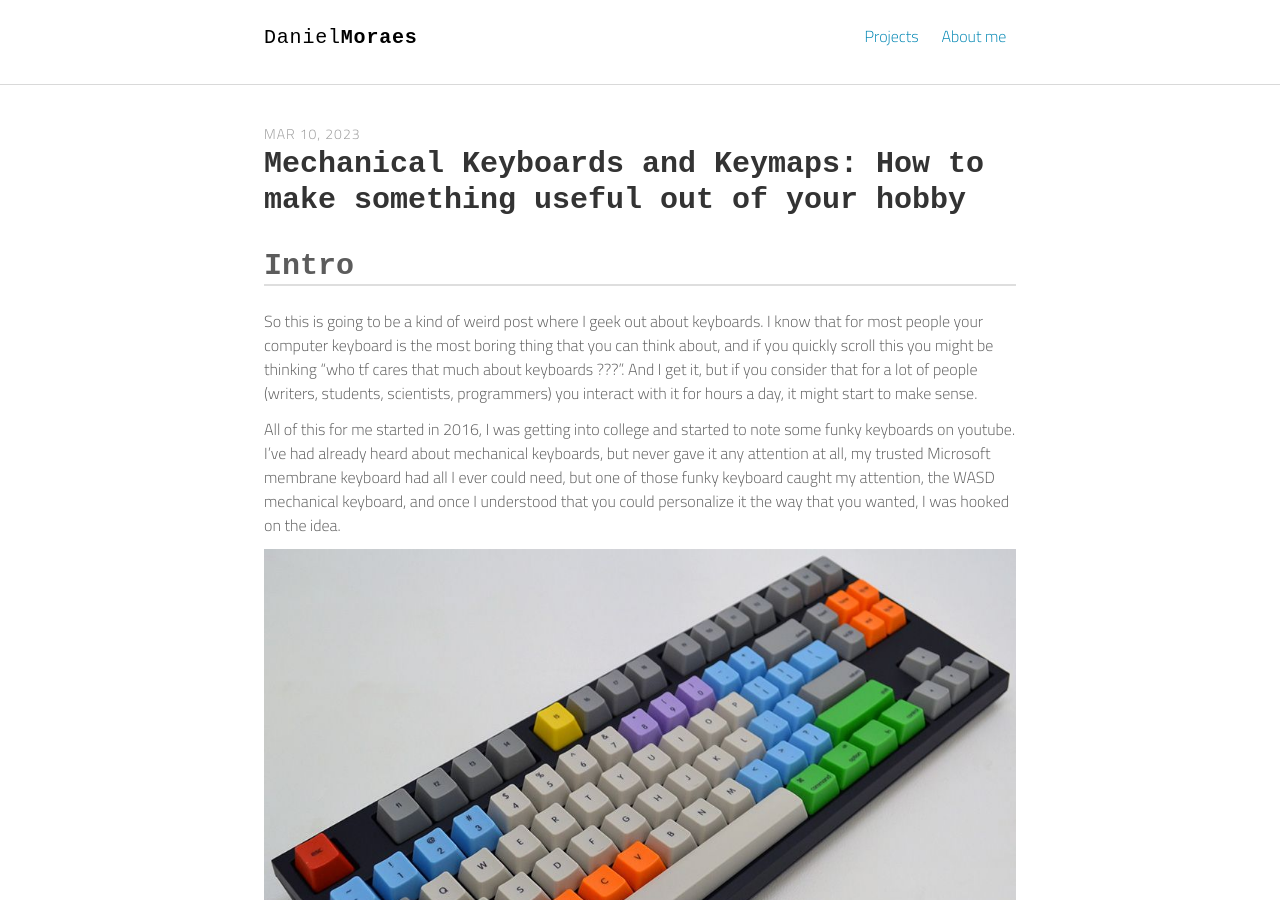
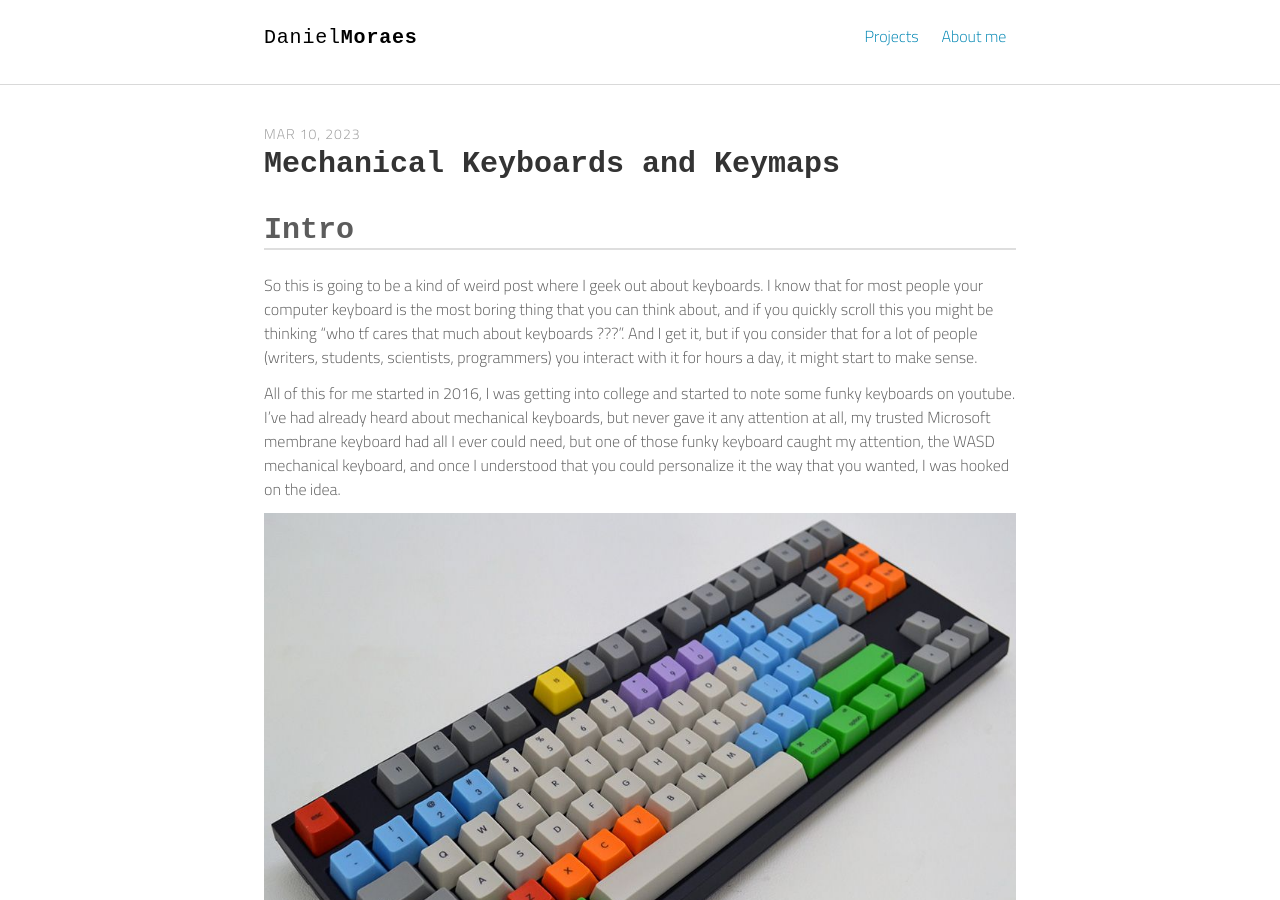
Before and after one commit to danielbibit/danielbibit.github.io, a Jekyll site: the page built from _posts/2023-03-10-keyboard-layers.md, in a window 1280 px wide and 900 px high. Built offline with Jekyll 4.4.1, drawn with Linux system fonts in a browser that asks for light colours; some web fonts are replaced.

Commit message:
Change mechanical keyboards post title

```diff
--- a/_posts/2023-03-10-keyboard-layers.md
+++ b/_posts/2023-03-10-keyboard-layers.md
@@ -1,6 +1,6 @@
 ---
 layout: post
-title: "Mechanical Keyboards and Keymaps: How to make something useful out of your hobby"
+title: "Mechanical Keyboards and Keymaps"
 comments: false
 description: ""
 keywords: "keyboards, electronics, linux"
```
